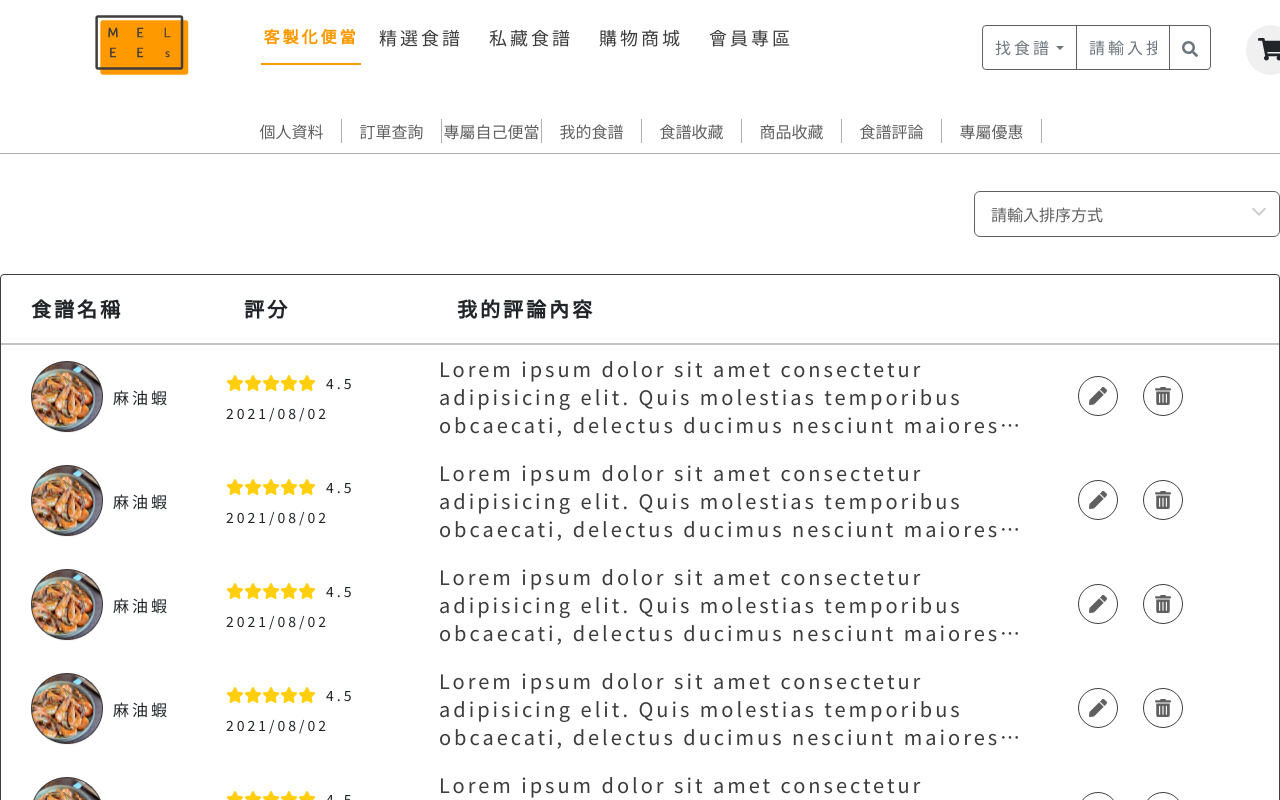
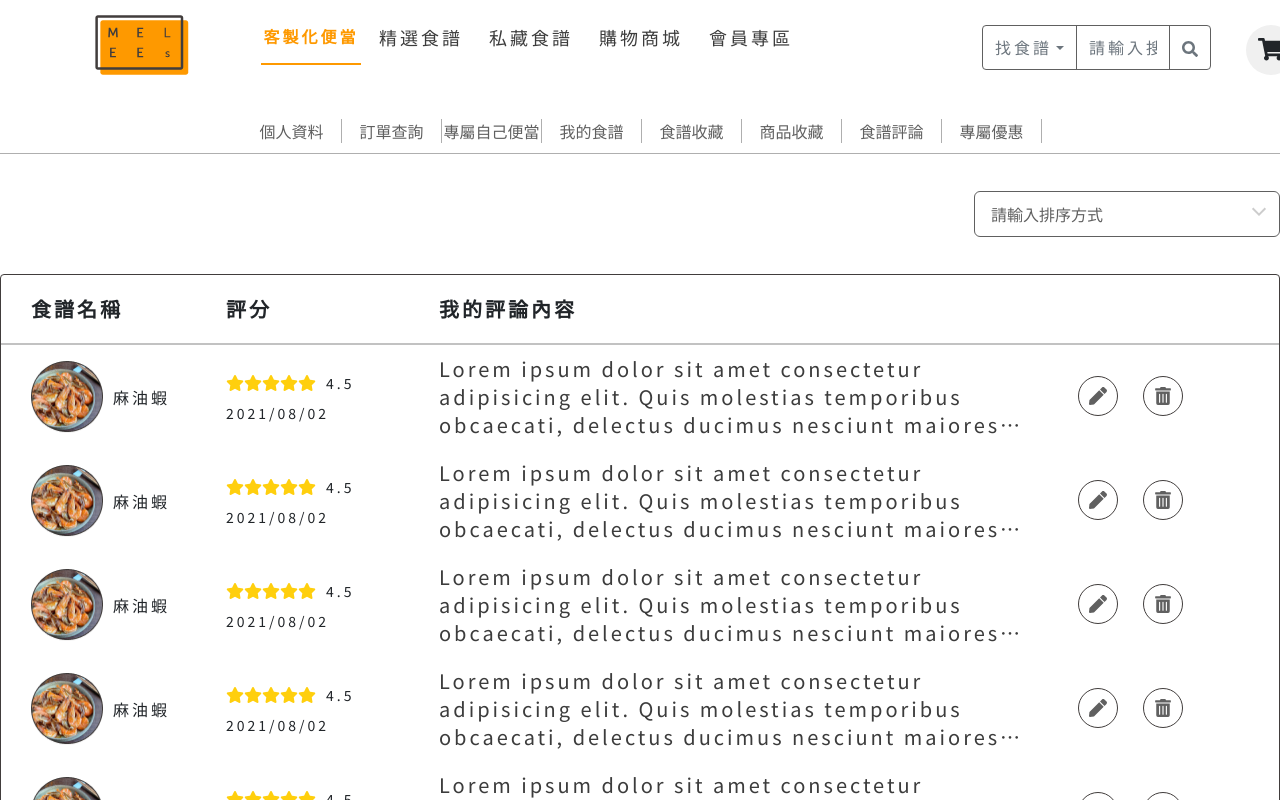
Before and after one commit to gemini497586/melees, a React (Create React App) app in the folder frontend/: page / in a window 1280 px wide. Shown: the top 800 px of the page. Built offline with nearby package versions, Linux system fonts and the light colour scheme.

Commit message:
微調會員食譜評論表格標題的padding

```diff
--- a/frontend/src/style/memberRecipeComment.css
+++ b/frontend/src/style/memberRecipeComment.css
@@ -23,7 +23,11 @@
 }
 
 .memberRecipeComment-table-title p {
-  padding: 20px 0 20px 30px;
+  padding: 20px 12px;
+}
+
+.memberRecipeComment-table-title p:first-child {
+  padding-left: 30px;
 }
 
 /* 表格內容-食譜照片 */
```
